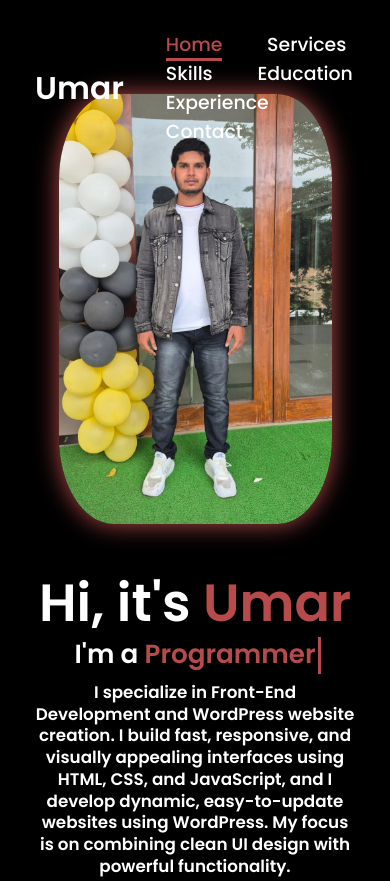
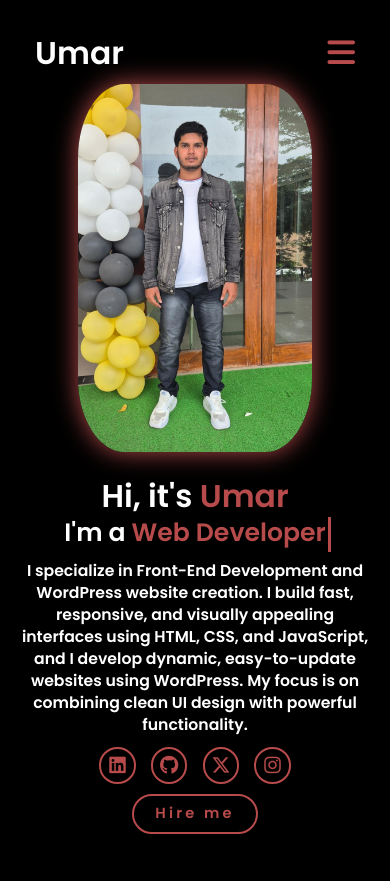
Before and after one commit to umar1407/Portfolio1, a plain HTML site: page index.html in a window 390 px wide. Shown: the top 881 px of the page. Drawn offline with Linux system fonts and the light colour scheme.

Commit message:
Updated mobile layout and added pure CSS hamburger menu

```diff
--- a/index.html
+++ b/index.html
@@ -13,7 +13,16 @@
     <header>
     <a href="#" class="logo">Umar</a>
 
-        <nav>
+    <!-- ✅ Hamburger Checkbox -->
+    <input type="checkbox" id="menu-toggle">
+
+    <!-- ✅ Hamburger Icon -->
+    <label for="menu-toggle" class="menu-icon">
+        <i class="fa-solid fa-bars"></i>
+    </label>
+
+    <!-- ✅ Navigation Menu -->
+    <nav class="nav-menu">
         <a href="#" class="active">Home</a>
         <a href="#">Services</a>
         <a href="#">Skills</a>
@@ -22,6 +31,7 @@
         <a href="#">Contact</a>
     </nav>
 </header>
+
 
      <section class="home">
         <div class="home-img">
--- a/style.css
+++ b/style.css
@@ -78,6 +78,7 @@ section {
 .home {
     display: flex;
     justify-content: center;
+    text-align: left;
     align-items: center;
     gap: 4rem;
     text-align: left;
@@ -188,39 +189,125 @@ span {
 
 
 /* ✅ Cursor blinking */
-@keyframes cursor {
-    to {
-        border-left-color: transparent;
+@media (max-width: 768px) {
+
+    section {
+        padding: 3rem 4%;
+    }
+
+    .home {
+        flex-direction: column;
+        text-align: center;
+        gap: 2rem;
+        padding-top: 7rem; /* space from fixed header */
+    }
+
+    .home-img img {
+        width: 60vw;
+        border-radius: 20%;
+        margin-top: 1rem;
+    }
+
+    .home-content h1 {
+        font-size: 3rem;
+        text-align: center;
+    }
+
+    .home-content h3 {
+        font-size: 2.4rem;
+        text-align: center;
+    }
+
+    .typing-text {
+        font-size: 2.2rem;
+    }
+
+    .home-content p {
+        font-size: 1.5rem;
+        max-width: 100%;
+        text-align: center;
+        margin: 0 auto;
+        line-height: 1.4;
+    }
+
+    .social-icons {
+        justify-content: center;
+    }
+
+    .social-icons a {
+        width: 3.5rem;
+        height: 3.5rem;
+        margin: 1rem .6rem;
+        font-size: 1.8rem;
+    }
+
+    .btn {
+        padding: .8rem 2rem;
+        font-size: 1.4rem;
+        margin-bottom: 2rem;
+    }
+
+    header {
+        padding: 1rem 5%;
     }
 }
 
-/* ✅ Text changing animation */
-@keyframes words {
-    0%, 20% { content: "Web Developer"; }
-    21%, 40% { content: "Developer"; }
-    41%, 60% { content: "Web Designer"; }
-    61%, 80% { content: "Programmer"; }
-    81%, 100% { content: "Freelancer"; }
+#menu-toggle {
+    display: none;
+}
+
+.menu-icon {
+    display: none;
+    font-size: 3rem;
+    color: #b74b4b;
+    cursor: pointer;
 }
 
 
-/* ✅ RESPONSIVE */
-@media (max-width: 995px) {
-    .home {
-        flex-direction: column;
-        text-align: center;
+@media (max-width: 768px) {
+
+    .menu-icon {
+        display: block;
     }
 
-    .home-img img {
-        width: 70vw;
-        margin-top: 4rem;
+    .nav-menu {
+        position: absolute;
+        top: 100%;
+        right: -100%;
+        width: 230px;
+        background: #161616;
+        display: flex;
+        flex-direction: column;
+        gap: 1.5rem;
+        padding: 2rem;
+        border-left: 3px solid #b74b4b;
+        border-bottom-left-radius: 1rem;
+        transition: 0.4s ease;
     }
 
-    .home-content h3 {
-        font-size: 2.5rem;
+    .nav-menu a {
+        font-size: 1.6rem;
+        padding: 0.5rem 0;
+        border-bottom: 2px solid transparent;
     }
 
-    .home-content h1 {
-        font-size: 5rem;
+    .nav-menu a:hover {
+        border-bottom: 2px solid #b74b4b;
+    }
+
+    /* ✅ When checkbox is checked → show menu */
+    #menu-toggle:checked ~ .nav-menu {
+        right: 0;
     }
 }
+
+
+header {
+    display: flex;
+    justify-content: space-between;
+    align-items: center;
+    padding: 1rem 9%;
+    position: fixed;
+    width: 100%;
+    background: transparent;
+}
```
Lines whose indentation alone changed are shown as unchanged.
